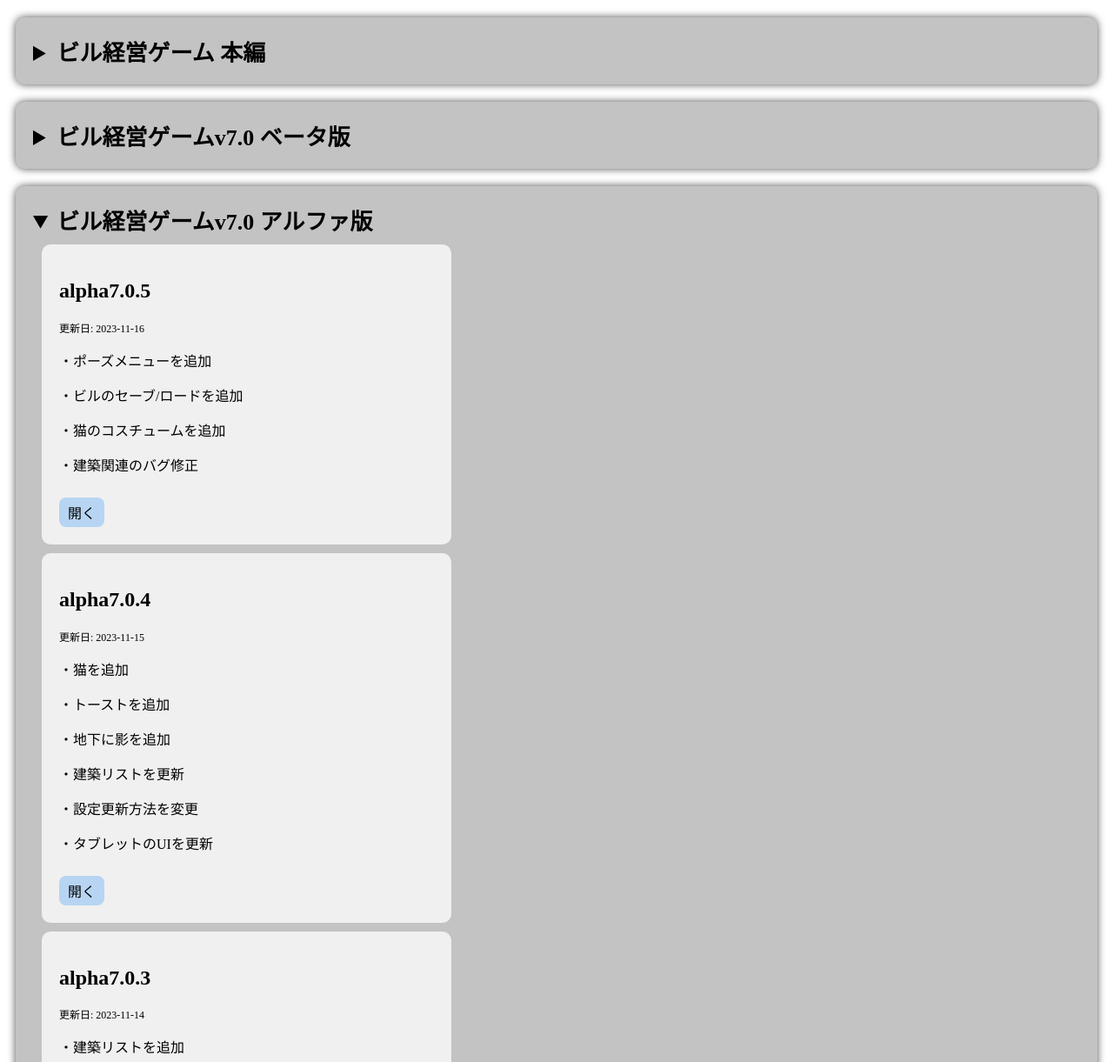
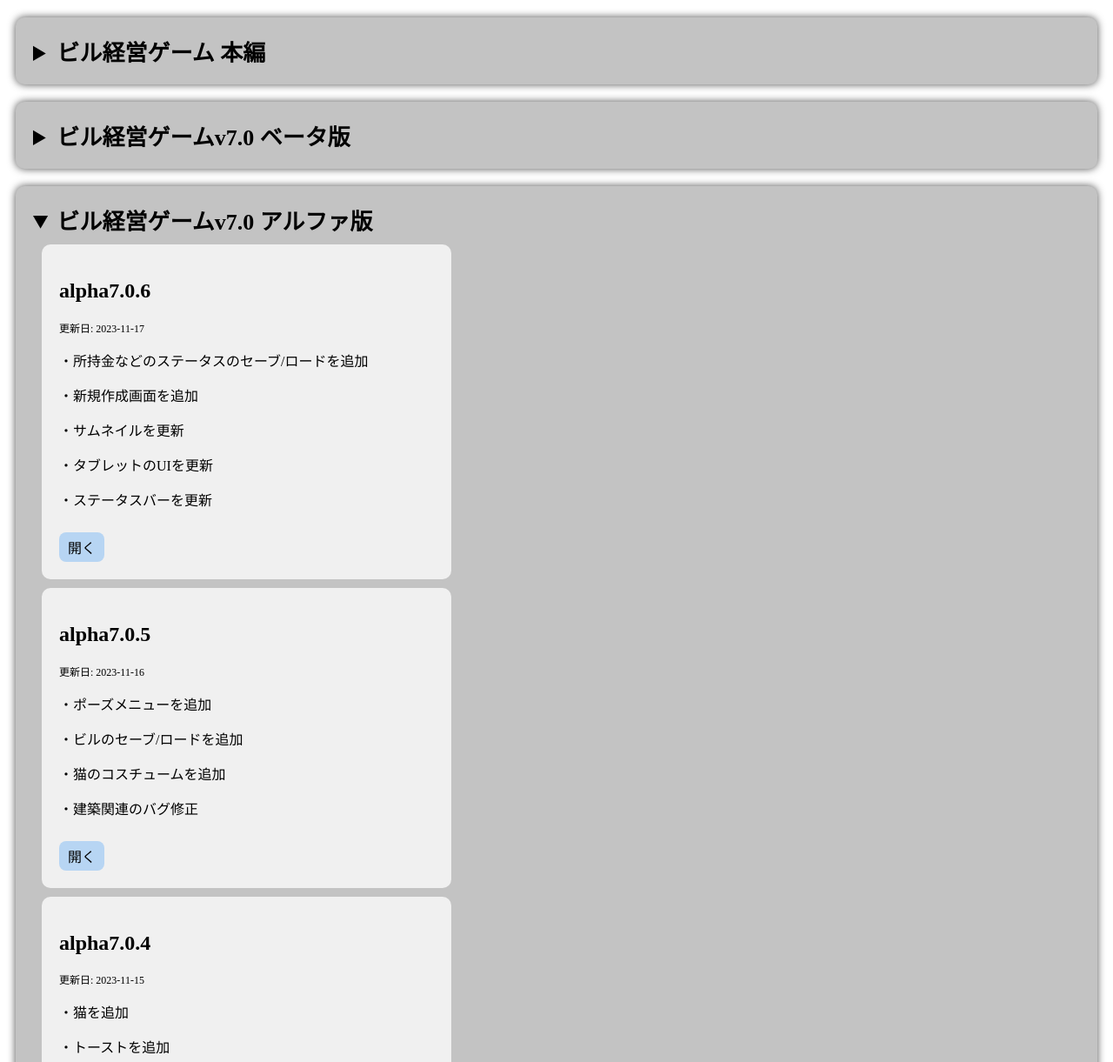
Before and after one commit to Masaabu/Scratch-Building, a plain HTML site: page index.html in a window 1280 px wide. Shown: the top 1221 px of the page at 87% size. Drawn offline with Linux system fonts and the light colour scheme.

Commit message:
Update index.html

```diff
--- a/index.html
+++ b/index.html
@@ -75,6 +75,19 @@
 
         <div class="version-group">
             <div>
+                <h2>alpha7.0.6</h2>
+                <p class="version-info">更新日: 2023-11-17</p>
+                <p>・所持金などのステータスのセーブ/ロードを追加</p>
+                <p>・新規作成画面を追加</p>
+                <p>・サムネイルを更新</p>
+                <p>・タブレットのUIを更新</p>
+                <p>・ステータスバーを更新</p>
+            </div>
+            <a class="execute-button" href="play/a7-0-6">開く</a>
+        </div>
+
+        <div class="version-group">
+            <div>
                 <h2>alpha7.0.5</h2>
                 <p class="version-info">更新日: 2023-11-16</p>
                 <p>・ポーズメニューを追加</p>
```
